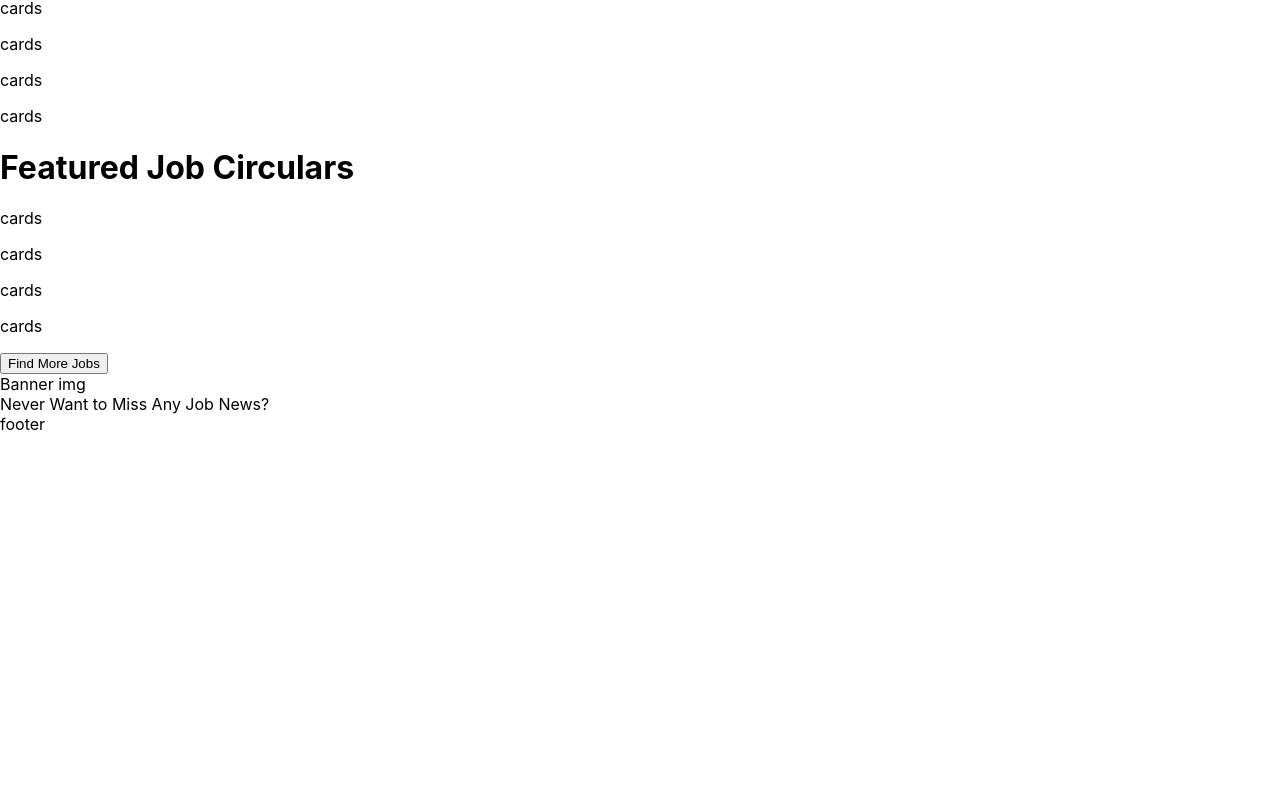
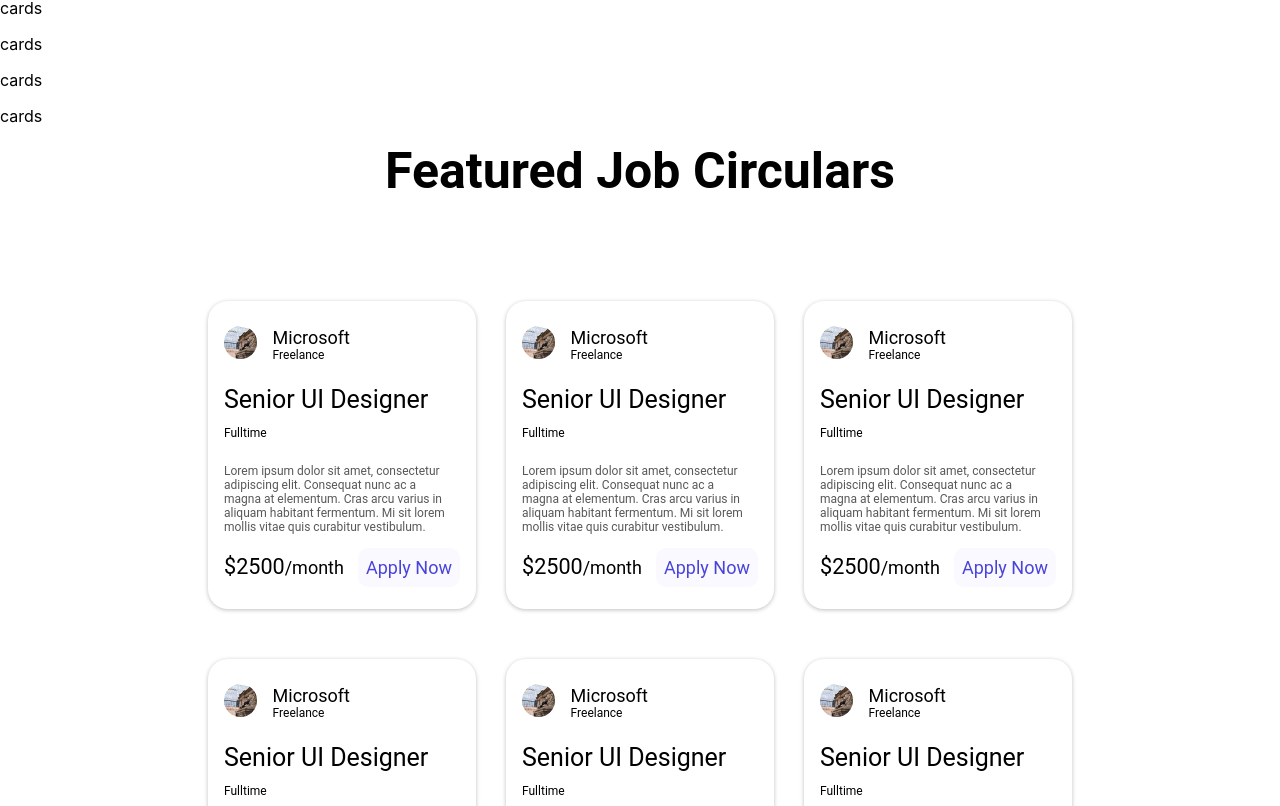
Before and after one commit to accio-Test-Projects/work-place-FE, a React (Create React App) app: page / in a window 1280 px wide. Shown: the part 194-1000 px from the top of the page. Before the commit the page ends 800 px from the top, so only its background shows below. Built offline with nearby package versions, Linux system fonts and the light colour scheme.

Commit message:
section 3 added.

```diff
--- a/src/components/LandingPage/index.js
+++ b/src/components/LandingPage/index.js
@@ -1,5 +1,6 @@
 import React from "react";
 import Navbar from "./NavBar";
+import Section3 from "./section-3/section.js"
 function LandingPage() {
   return (
     <div>
@@ -15,13 +16,7 @@ function LandingPage() {
         <p>cards</p>
         <p>cards</p>
       </div>
-      <div>
-        <h1>Featured Job Circulars</h1>
-        <p>cards</p> <p>cards</p> <p>cards</p> <p>cards</p>
-      </div>
-      <div>
-        <button>Find More Jobs</button>
-      </div>
+      <Section3 />
       <div>Banner img</div>
       <div>Never Want to Miss Any Job News?</div>
       <footer>footer</footer>
--- /dev/null
+++ b/src/components/LandingPage/section-3/job-card.css
@@ -0,0 +1,134 @@
+.outer {
+  width: 268px;
+  height: 308px;
+  display: flex;
+  align-items: center;
+  justify-content: center;
+  background: #ffffff;
+  box-shadow: 0px 1px 4px rgba(0, 0, 0, 0.25);
+  border-radius: 20px;
+}
+.jobCard {
+  width: 236px;
+  height: 265px;
+  /* padding: 19px 12px 24px 20px; */
+  display: flex;
+  align-items: start;
+  justify-content: center;
+  flex-direction: column;
+}
+.jobCard .company {
+  width: 126px;
+  height: 40px;
+  display: flex;
+  flex-direction: row;
+  justify-content: space-between;
+  align-items: center;
+}
+.company .image {
+}
+.company .name {
+  display: flex;
+  align-items: start;
+  justify-content: space-evenly;
+  flex-direction: column;
+}
+.company .name h2 {
+  font-family: "Roboto";
+  font-style: normal;
+  font-weight: 400;
+  font-size: 18px;
+  line-height: 21px;
+  /* identical to box height */
+  margin: 0;
+  text-align: center;
+
+  color: #000000;
+}
+.company .name p {
+  font-family: "Roboto";
+  font-style: normal;
+  font-weight: 400;
+  font-size: 12px;
+  line-height: 14px;
+  text-align: center;
+  margin: 0;
+  color: #000000;
+}
+.jobCard .role {
+  display: flex;
+  align-items: start;
+  justify-content: center;
+  flex-direction: column;
+}
+.jobCard .role .position {
+  margin-bottom: 0;
+  font-family: "Roboto";
+  font-style: normal;
+  font-weight: 400;
+  font-size: 25px;
+  line-height: 29px;
+  text-align: center;
+
+  color: #000000;
+}
+.jobCard .role .time {
+  font-family: "Roboto";
+  font-style: normal;
+  font-weight: 400;
+  font-size: 12px;
+  line-height: 14px;
+  text-align: center;
+  color: #000000;
+}
+.jobCard .description {
+  font-family: "Roboto";
+  font-style: normal;
+  font-weight: 400;
+  font-size: 12px;
+  line-height: 14px;
+  color: #585858;
+  max-width: 225px;
+  height: 72px;
+}
+.jobCard .apply {
+  display: flex;
+  align-items: center;
+  justify-content: space-between;
+  width: 236px;
+  height: 39px;
+}
+.apply p {
+  font-family: "Roboto";
+  font-style: normal;
+  font-weight: 400;
+  font-size: 18px;
+  line-height: 21px;
+  /* identical to box height */
+
+  color: #000000;
+}
+.apply .card-btn {
+  background: #f9f9ff;
+  border: none;
+  outline: none;
+  border-radius: 10px;
+  width: 102px;
+  height: 39px;
+  font-family: "Roboto";
+  font-style: normal;
+  font-weight: 400;
+  font-size: 18px;
+  line-height: 21px;
+  /* identical to box height */
+  border: none;
+  text-align: center;
+  transition: 0.5s;
+  color: #4943da;
+}
+.card-btn:hover {
+  color: #fff;
+  background-color: #4943da;
+  border: none;
+  outline: none;
+}
--- /dev/null
+++ b/src/components/LandingPage/section-3/job-card.js
@@ -0,0 +1,38 @@
+import React from "react";
+import "./job-card.css";
+import companyLogo from './company-logo.png'
+
+function JobCard() {
+  return (
+    <div className="outer">
+      <div className="jobCard">
+        <div className="company">
+          <div className="image">
+            <img src={companyLogo} />
+          </div>
+          <div className="name">
+            <h2>Microsoft</h2>
+            <p>Freelance</p>
+          </div>
+        </div>
+        <div className="role">
+          <h2 className="position">Senior UI Designer</h2>
+          <p className="time">Fulltime</p>
+        </div>
+        <p className="description">
+          Lorem ipsum dolor sit amet, consectetur adipiscing elit. Consequat
+          nunc ac a magna at elementum. Cras arcu varius in aliquam habitant
+          fermentum. Mi sit lorem mollis vitae quis curabitur vestibulum.
+        </p>
+        <div className="apply">
+          <p>
+            <big>$2500</big>/month
+          </p>
+          <button className="card-btn">Apply Now</button>
+        </div>
+      </div>
+    </div>
+  );
+}
+
+export default JobCard;
--- /dev/null
+++ b/src/components/LandingPage/section-3/section.css
@@ -0,0 +1,49 @@
+.section3 {
+  height: auto;
+  max-width: 100vw;
+  display: flex;
+  flex-direction: column;
+  align-items: center;
+}
+.section3 .heading {
+  margin-top: 0;
+  margin-bottom: 100px;
+  font-family: "Roboto";
+  font-style: normal;
+  font-weight: 700;
+  font-size: 50px;
+  line-height: 59px;
+  text-align: center;
+  color: #000000;
+  cursor: default;
+}
+.section3 .job-container {
+  margin: 0 139px 50px 139px;
+  display: flex;
+  flex-direction: row;
+  flex-wrap: wrap;
+  row-gap: 50px;
+  column-gap: 30px;
+  align-items: center;
+  justify-content: center;
+}
+.section3 .main-btn {
+    background-color: #fff;
+  width: 158px;
+  height: 50px;
+  border: 2px solid #4943da;
+  border-radius: 20px;
+  margin-bottom: 50px;
+  font-family: "Roboto";
+  font-style: normal;
+  font-weight: 400;
+  font-size: 18px;
+  line-height: 21px;
+  text-align: center;
+  color: #4943da;
+  transition: 0.3s;
+}
+.section3 .main-btn:hover {
+  color: #fff;
+  background: #4943da;
+}
--- /dev/null
+++ b/src/components/LandingPage/section-3/section.js
@@ -0,0 +1,24 @@
+import React from 'react'
+import JobCard from './job-card';
+import './section.css'
+
+function Section3() {
+  return (
+    <div className='section3'>
+      <h1 className='heading'>Featured Job Circulars</h1>
+      <div className='job-container'>
+      <JobCard />
+      <JobCard />
+      <JobCard />
+      <JobCard />
+      <JobCard />
+      <JobCard />
+      <JobCard />
+      <JobCard />
+      </div>
+      <button className='main-btn'> Find More Jobs</button>
+    </div>
+  )
+}
+
+export default Section3;
```
Also changed, not shown: src/components/LandingPage/section-3/company-logo.png (added).
